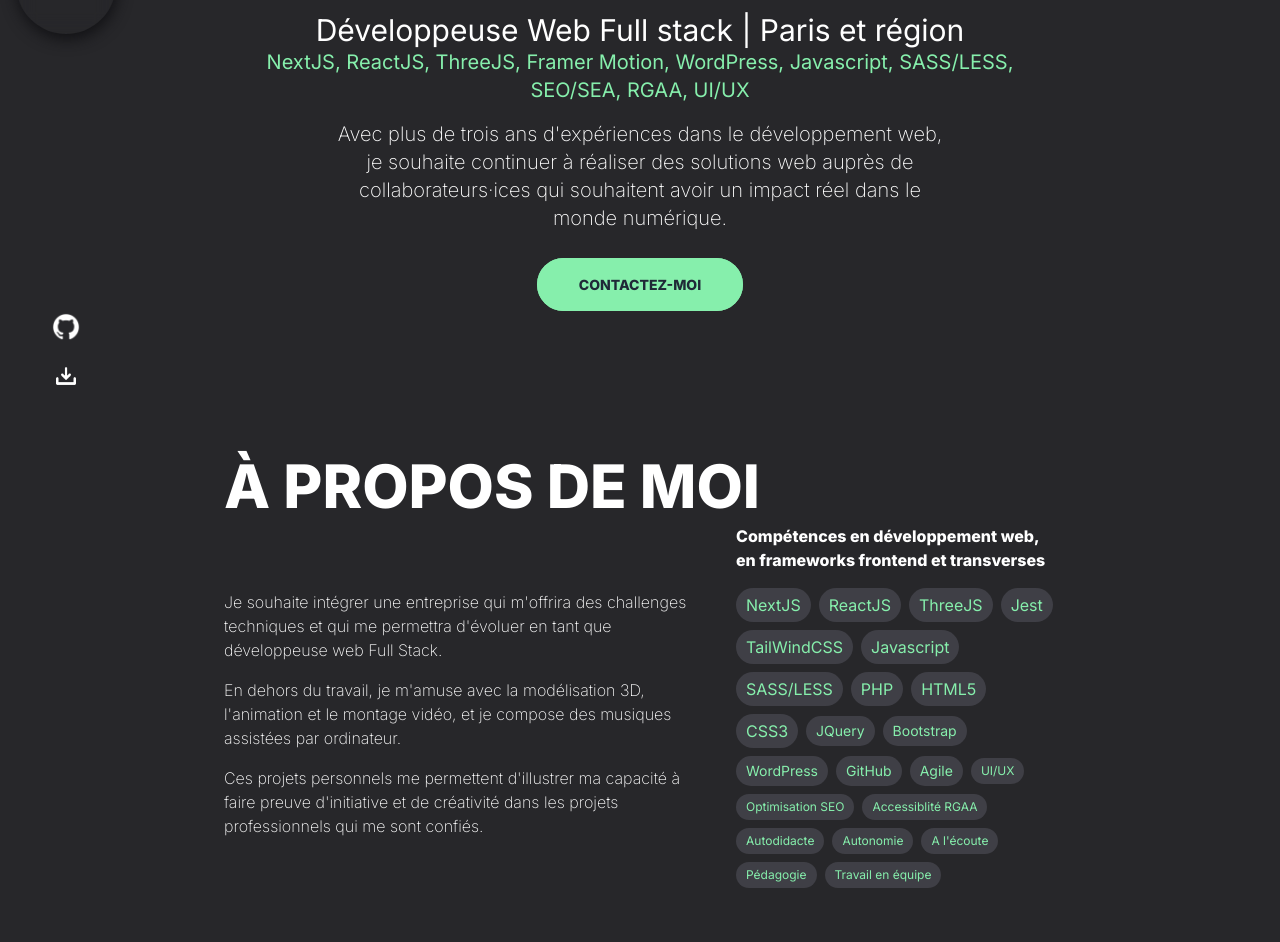
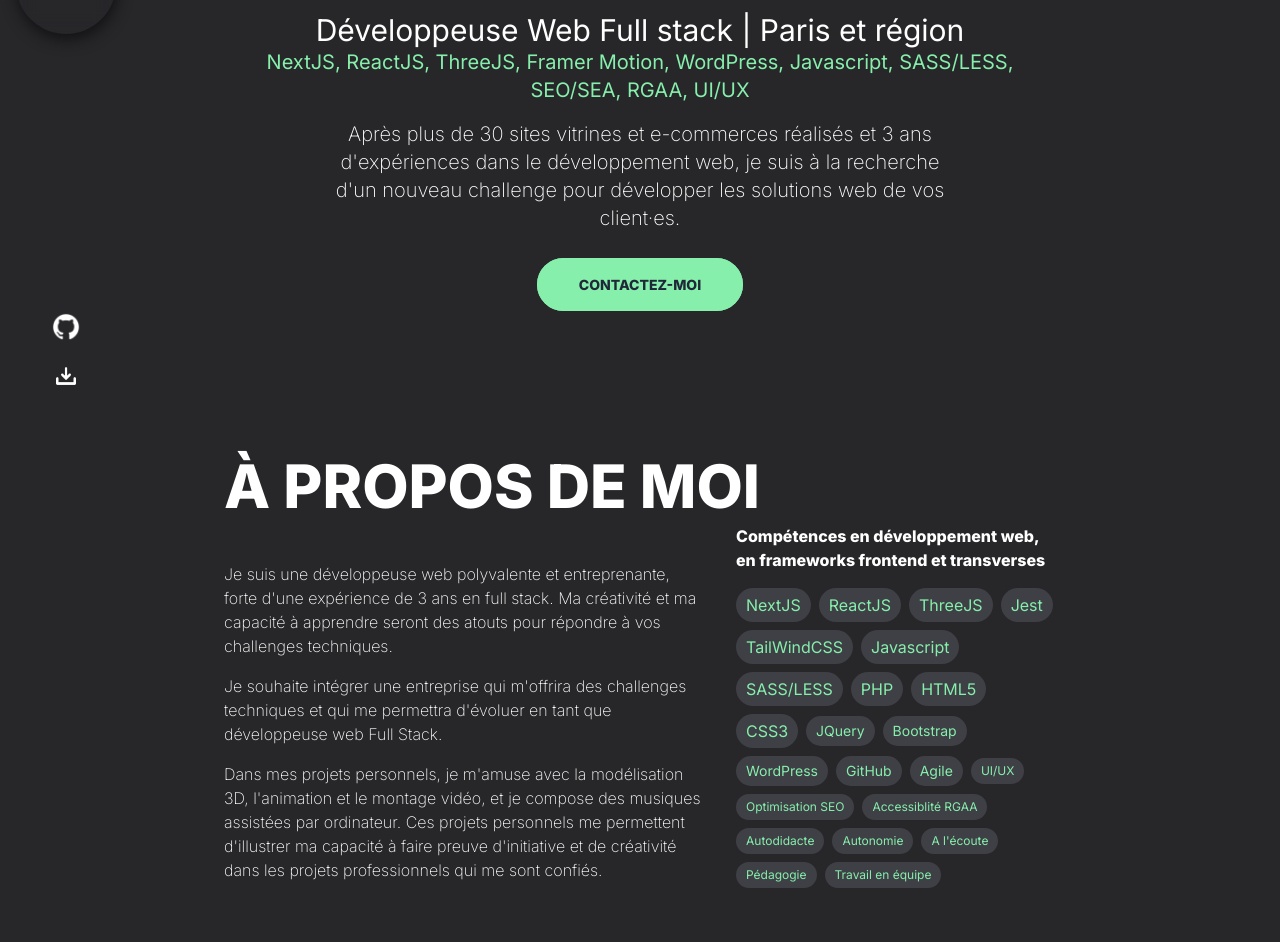
Before and after one commit to wumiolabisi/gettoknowme, a Next.js app: page / in a window 1280 px wide. Shown: the part 390-1332 px from the top of the page. Built offline with nearby package versions, Linux system fonts and the light colour scheme.

Commit message:
MAJ contenus

```diff
--- a/src/_sections/About.js
+++ b/src/_sections/About.js
@@ -28,7 +28,9 @@ const About = () => {
             </div>
             <div className="text-center  md:w-3/4 md:mx-auto">
                 <Reveal>
-                    <p className="text-xl font-light">Avec plus de trois ans d&apos;expériences dans le développement web, je souhaite continuer à réaliser des solutions web auprès de collaborateurs·ices qui souhaitent avoir un impact réel dans le monde numérique.</p>
+                    <p className="text-xl font-light">Après plus de 30 sites vitrines et e-commerces réalisés et 3
+                        ans d&apos;expériences dans le développement web, je suis à la recherche d&apos;un nouveau
+                        challenge pour développer les solutions web de vos client·es.</p>
                 </Reveal>
             </div>
             <div className="text-center mt-10 mb-24 md:w-3/4 md:mx-auto">
@@ -47,10 +49,11 @@ const About = () => {
                 <div className="flex md:flex-row flex-col justify-center items-center gap-8">
                     <div className="md:w-3/5 font-thin">
                         <Reveal>
-                            <p>Je souhaite intégrer une entreprise qui m&apos;offrira des challenges techniques et qui me permettra d&apos;évoluer en tant que développeuse web Full Stack. </p>
-                            <p className="mt-4">En dehors du travail, je m&apos;amuse avec la modélisation 3D, l&apos;animation et le montage vidéo,
-                                et je compose des musiques assistées par ordinateur.</p>
-                            <p className="mt-4">Ces projets personnels me permettent d&apos;illustrer ma capacité à faire preuve d&apos;initiative et de créativité dans les projets professionnels qui me sont confiés.</p>
+                            <p className="mt-4"> Je suis une développeuse web polyvalente et entreprenante,
+                                forte d&apos;une expérience de 3 ans en full stack. Ma créativité et ma capacité à apprendre seront des atouts pour répondre à vos challenges techniques.</p>
+                            <p className="mt-4">Je souhaite intégrer une entreprise qui m&apos;offrira des challenges techniques et qui me permettra d&apos;évoluer en tant que développeuse web Full Stack. </p>
+                            <p className="mt-4">Dans mes projets personnels, je m&apos;amuse avec la modélisation 3D, l&apos;animation et le montage vidéo,
+                                et je compose des musiques assistées par ordinateur. Ces projets personnels me permettent d&apos;illustrer ma capacité à faire preuve d&apos;initiative et de créativité dans les projets professionnels qui me sont confiés.</p>
 
                         </Reveal>
                     </div>
--- a/src/_sections/Experiences.js
+++ b/src/_sections/Experiences.js
@@ -11,7 +11,7 @@ const Experiences = () => {
                     <h3 className="text-xl"><strong>Webmaster</strong> chez Solocal Marketing Services</h3>
                     <p className="text-green-300 text-lg">1 an (2023-2024) - Angoulême</p>
                     <p className="mt-4">J&apos;ai mené à terme plus de <strong>30 sites vitrines et e-commerce</strong>. Du brief client à la livraison de la solution finale,
-                        mon rôle était de m&apos;assurer que les client·es aient un site personnalisé et optimisé afin d&apos;améliorer leur visibilité.
+                        je me suis assurée que les client·es aient un site sur mesure pour leur marque. J&apos;ai optimisé le SEO et l&apos;accessibilité pour améliorer leur visibilité et maximiser leur trafic.
                     </p>
                     <section className="my-4 flex flex-row flex-wrap justify-start items-center gap-2">
                         <span className="badge rounded-full bg-zinc-700 text-green-300 text-sm">Intégration</span>
@@ -28,8 +28,8 @@ const Experiences = () => {
                     <h3 className="text-xl"><strong>Développeuse Full Stack WordPress</strong> chez Kroskel</h3>
                     <p className="text-green-300 text-lg">2 ans (2021-2023) - 100% télétravail</p>
                     <p className="mt-4">J&apos;ai pris en main la conception et la réalisation de la boutique e-commerce et du blog.
-                        Mon rôle était de créer une solution e-commerce fiable rapidement afin d&apos;améliorer la visibilité et le ROI de la marque.
-                        Après sa mise en place, j&apos;ai optimisé la boutique et le blog en améliorant les performances de chargement et la sémantique SEO.
+                        J&apos;ai mis en place une solution e-commerce fiable rapidement afin d&apos;améliorer la visibilité et le ROI de la marque.
+                        J&apos;ai ensuite optimisé la boutique et le blog en améliorant les performances de chargement et la sémantique SEO.
                         J&apos;étais également responsable de la maintenance et effectuait donc toutes les corrections techniques pour garantir une disponibilité sans faille de la boutique.
                     </p>
                     <section className="my-4 flex flex-row flex-wrap justify-start items-center gap-2">
@@ -49,7 +49,7 @@ const Experiences = () => {
                     <p className="mt-4">Chez Numberly, j&apos;ai acquis trois ans d&apos;expérience en tant que développeuse emailing,
                         dont deux en alternance.
                         J&apos;ai développé des campagnes d&apos;emailing personnalisées en utilisant HTML et CSS.
-                        Mon rôle a impliqué la création de templates responsives et l&apos;optimisation des taux de délivrabilité et d&apos;engagement.
+                        J&apos;ai également travailler sur la création de templates responsives et l&apos;optimisation des taux de délivrabilité et d&apos;engagement.
                         J&apos;ai collaboré directement avec les équipes marketing pour assurer que chaque campagne soit conforme aux exigences de nos clients.</p>
                     <section className="my-4 flex flex-row flex-wrap justify-start items-center gap-2">
                         <span className="badge rounded-full bg-zinc-700 text-green-300 text-sm">HTML5</span>
```
